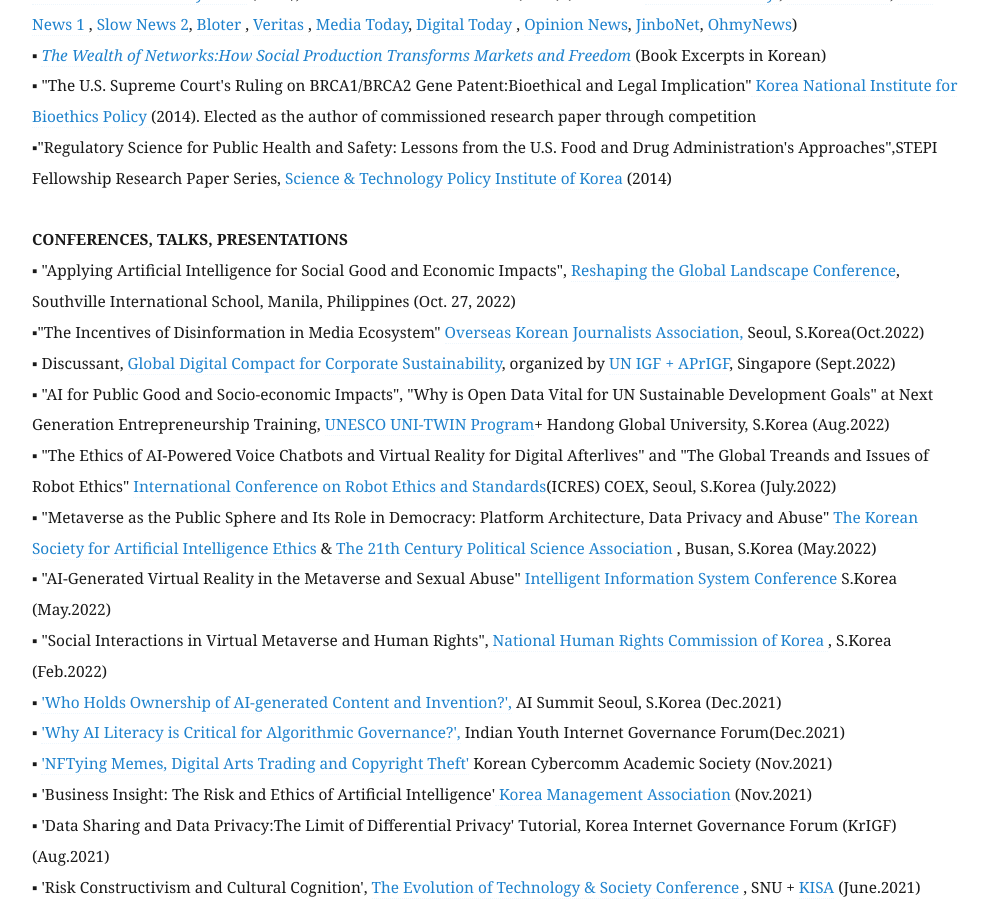
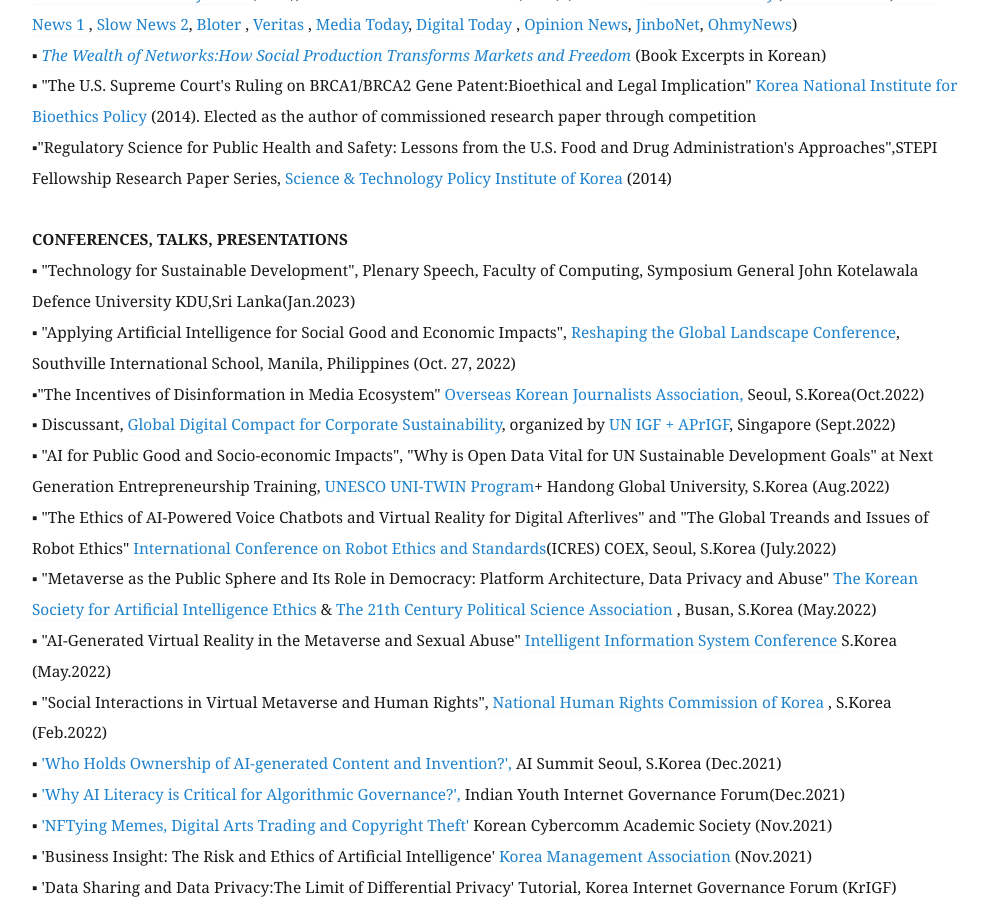
Before and after one commit to eunchangchoi/eunchangchoi.github.io, a Jekyll site: the page built from index.md, in a window 1280 px wide and 900 px high, scrolled down 3468 px. Shown: the whole window, without its empty margins (68-1057 px from the left). Built offline with Jekyll 4.4.1, drawn with Linux system fonts in a browser that asks for light colours.

Commit message:
Update index.md

```diff
--- a/index.md
+++ b/index.md
@@ -76,6 +76,7 @@
 ▪"Regulatory Science for Public Health and Safety: Lessons from the U.S. Food and Drug Administration's Approaches",STEPI Fellowship Research Paper Series,<a href="https://www.stepi.re.kr/site/stepien/main.do"> Science & Technology Policy Institute of Korea</a> (2014)<br>
      <br>
  <strong> CONFERENCES, TALKS, PRESENTATIONS </strong> <br>
+▪ "Technology for Sustainable Development", Plenary Speech, Faculty of Computing, Symposium General John Kotelawala Defence University KDU,Sri Lanka(Jan.2023) <br>
 ▪ "Applying Artificial Intelligence for Social Good and Economic Impacts", <a href="https://www.southville.edu.ph/news-ay-2022"> Reshaping the Global Landscape Conference</a>, Southville International School, Manila, Philippines (Oct. 27, 2022) <br>
 ▪"The Incentives of Disinformation in Media Ecosystem" <a href="https://www.okja.org/"> Overseas Korean Journalists Association,</a> Seoul, S.Korea(Oct.2022) <br>
 ▪ Discussant, <a href="https://www.un.org/techenvoy/global-digital-compact"> Global Digital Compact for Corporate Sustainability</a>, organized by <a href="https://ap.rigf.asia/news/2022-program-schedule/"> UN IGF + APrIGF</a>, Singapore (Sept.2022)<br>
```
